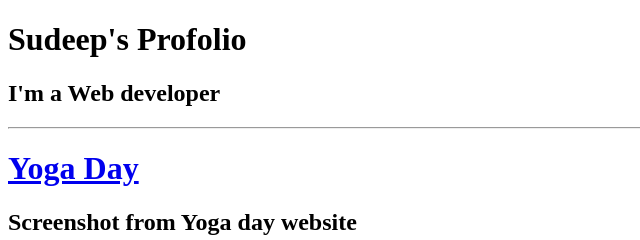
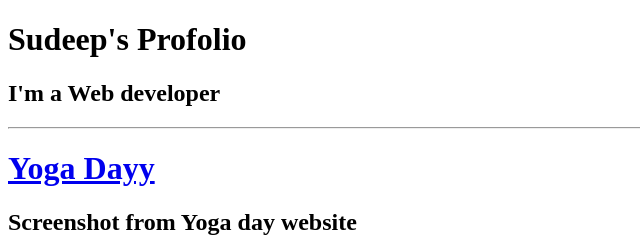
Before and after one commit to Sudeep9845/sj.shtmlprofolio.io, a plain HTML site: page index.html in a window 1280 px wide. Shown: the top 240 px of the page, 0-640 px from the left. Drawn offline with Linux system fonts and the light colour scheme.

Commit message:
Update index.html

```diff
--- a/index.html
+++ b/index.html
@@ -13,7 +13,7 @@
 
 <hr />
 <!-- TODO 2: Add Your previous projects' HTML into the public folder -->
-<a href="./public/index.html"><h1>Yoga Day</h1></a>
+<a href="./public/index.html"><h1>Yoga Dayy</h1></a>
 <h2>Screenshot from Yoga day website</h2>
 <hr/>
 <img src="./assets/images/Screenshot 2023-04-19 190732.jpg" alt="yoga dayp preivew" width="500"/>
```
